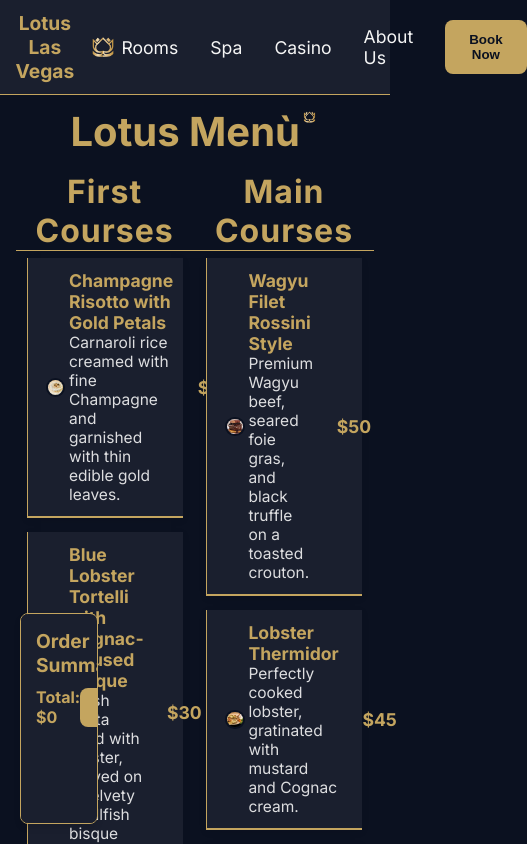
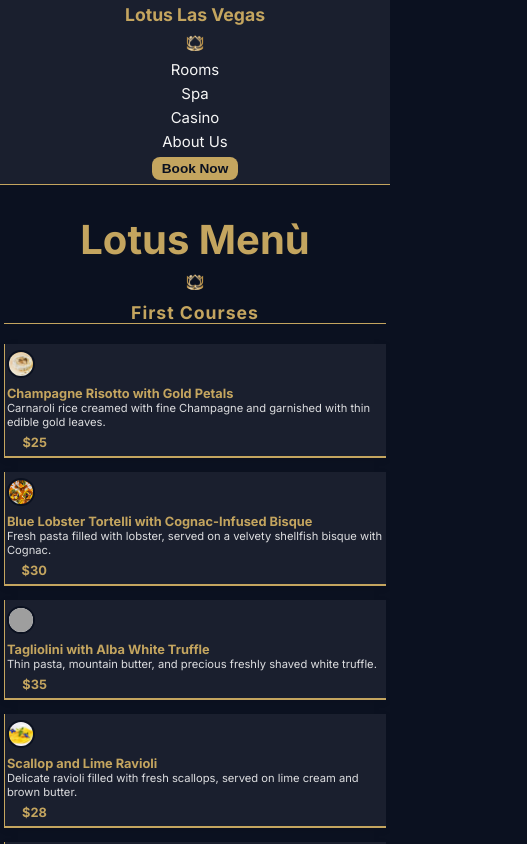
Before and after one commit to develhope/FE-PT-7-TeamProject-2, a React (Vite) app: page /fine-dining in a window 390 px wide. Shown: the top 844 px of the page, 527 px wide, since content can reach past the window. Built offline with nearby package versions, Linux system fonts and the light colour scheme; grey boxes are pictures that could not be loaded.

Commit message:
caricamento media query

```diff
--- a/src/components/Navbar/Navbar.css
+++ b/src/components/Navbar/Navbar.css
@@ -43,3 +43,83 @@
 .navbar-links :hover {
     color: var(--clr-gold);
 }
+
+@media (max-width: 900px) {
+  .navbar {
+    flex-direction: column;
+    padding: 12px 2vw;
+    gap: 12px;
+  }
+  .navbar-logo-and-title {
+    flex-direction: row;
+    justify-content: center;
+    align-items: center;
+    gap: 10px;
+  }
+  .navbar-logo-image {
+    width: 48px;
+    height: 48px;
+  }
+  .navbar-links {
+    gap: 12px;
+    font-size: 1rem;
+  }
+}
+
+@media (max-width: 700px) {
+  .navbar {
+    flex-direction: column;
+    padding: 8px 1vw;
+    gap: 8px;
+  }
+  .navbar-logo-and-title {
+    flex-direction: column;
+    align-items: center;
+    gap: 6px;
+  }
+  .navbar-logo-image {
+    width: 36px;
+    height: 36px;
+  }
+  .navbar-links {
+    flex-direction: column;
+    align-items: center;
+    gap: 8px;
+    font-size: 0.95rem;
+  }
+  .button-submit {
+    font-size: 0.95rem;
+    padding: 6px 16px;
+  }
+}
+
+@media (max-width: 480px) {
+  .navbar {
+    flex-direction: column;
+    padding: 4px 0.5vw;
+    gap: 4px;
+  }
+  .navbar-logo-and-title {
+    flex-direction: column;
+    align-items: center;
+    gap: 4px;
+  }
+  .navbar-logo-image {
+    width: 28px;
+    height: 28px;
+  }
+  .navbar-links {
+    flex-direction: column;
+    align-items: center;
+    gap: 6px;
+    font-size: 0.85rem;
+  }
+  .button-submit {
+    font-size: 0.85rem;
+    padding: 4px 10px;
+  }
+  .navbar-logo-and-title h1 {
+    font-size: 1.1rem;
+    margin: 0;
+  }
+}
--- a/src/components/Offerings/ExploreOurOfferings.css
+++ b/src/components/Offerings/ExploreOurOfferings.css
@@ -13,7 +13,7 @@
     font-size: 2.7rem;
     font-weight: bold;
     text-align: center;
-    margin-bottom: 48px;
+    margin-bottom: 64px;
     letter-spacing: 1px;
     justify-content: center;
 }
@@ -38,7 +38,10 @@
     padding: 0 2vw;
     box-sizing: border-box;
     max-width: 100vw;
+}
 
+.carousel {
+    margin-top: 20px;
 }
 
 .carousel-btn {
@@ -95,21 +98,74 @@
     opacity: 1;
 }
 
-.carousel-fade {
-  position: absolute;
-  top: 0;
-  bottom: 0;
-  width: 60px;
-  pointer-events: none;
-  z-index: 2;
+@media (max-width: 1200px) {
+    .carousel-outer {
+        width: 720px;
+    }
 }
 
-.carousel-fade-left {
-  left: 0;
-  background: linear-gradient(to left, var(--clr-blue) 40%, transparent 100%);
+@media (max-width: 900px) {
+    .carousel-outer {
+        width: 480px;
+    }
+    .carousel-card-wrapper {
+        min-height: 180px;
+        gap: 14px;
+    }
+    .offerings-header {
+        font-size: 2rem;
+        margin-bottom: 56px;
+    }
 }
 
-.carousel-fade-right {
-  right: 0;
-  background: linear-gradient(to right, var(--clr-blue) 40%, transparent 100%);
+@media (max-width: 700px) {
+    .our-offerings {
+        padding: 24px 1vw;
+        margin-bottom: 24px;
+    }
+    .carousel-outer {
+        width: 320px;
+    }
+    .carousel-card-wrapper {
+        min-height: 140px;
+        gap: 10px;
+    }
+    .offerings-header {
+        font-size: 1.4rem;
+        margin-bottom: 48px;
+    }
 }
+
+@media (max-width: 480px) {
+    .our-offerings {
+        padding: 10px 0.5vw;
+    }
+    .carousel-outer {
+        width: 98vw;
+        min-width: 0;
+        max-width: 98vw;
+        padding: 0;
+        overflow-x: auto;
+        display: flex;
+        align-items: center;
+        justify-content: center;
+    }
+    .carousel-card-wrapper {
+        min-height: 100px;
+        gap: 6px;
+        width: max-content !important;
+        justify-content: flex-start;
+        align-items: center;
+    }
+    .carousel-btn {
+        width: 28px;
+        height: 28px;
+        font-size: 1rem;
+        min-width: 28px;
+        min-height: 28px;
+    }
+    .offerings-header {
+        font-size: 1.2rem;
+        margin-bottom: 36px;
+    }
+}
--- a/src/components/Offerings/ExploreOurOfferings.jsx
+++ b/src/components/Offerings/ExploreOurOfferings.jsx
@@ -1,6 +1,7 @@
 import "./ExploreOurOfferings.css";
 import OfferingsCard from "./OfferingsCard/OfferingsCard";
 import { useState, useEffect } from "react";
+import { useRef } from "react";
 
 function ExploreOurOfferings() {
   const cards = [
@@ -51,12 +52,14 @@ function ExploreOurOfferings() {
     ...cards,
     ...cards.slice(0, cardsPerView),
   ];
-
+  const btnNext = useRef();
+  const btnPrev = useRef();
   const [current, setCurrent] = useState(cardsPerView);
   const [transition, setTransition] = useState(true);
   const [needReset, setNeedReset] = useState(false);
 
   const handleNext = () => {
+    btnNext.current.disabled = true;
     if (current === extendedCards.length - cardsPerView - 1) {
       setNeedReset("start");
     }
@@ -65,6 +68,7 @@ function ExploreOurOfferings() {
   };
 
   const handlePrev = () => {
+    btnPrev.current.disabled = true;
     if (current === 1) {
       setNeedReset("end");
     }
@@ -83,6 +87,8 @@ function ExploreOurOfferings() {
       setCurrent(extendedCards.length - 2 * cardsPerView);
       setNeedReset(false);
     }
+    btnPrev.current.disabled = false;
+    btnNext.current.disabled = false;
   };
 
   useEffect(() => {
@@ -99,9 +105,7 @@ function ExploreOurOfferings() {
       <h1 className="offerings-header">Explore Our Offerings</h1>
       <div className="carousel">
         <div className="offerings-carousel" style={{ position: "relative" }}>
-          <div className="carousel-fade carousel-fade-left"></div>
-          <div className="carousel-fade carousel-fade-right"></div>
-          <button className="carousel-btn" onClick={handlePrev}>
+          <button className="carousel-btn" onClick={handlePrev} ref={btnPrev}>
             &lt;
           </button>
           <div className="carousel-outer">
@@ -121,7 +125,7 @@ function ExploreOurOfferings() {
               ))}
             </div>
           </div>
-          <button className="carousel-btn" onClick={handleNext}>
+          <button className="carousel-btn" onClick={handleNext} ref={btnNext}>
             &gt;
           </button>
         </div>
--- a/src/components/Offerings/OfferingsCard/OfferingsCard.css
+++ b/src/components/Offerings/OfferingsCard/OfferingsCard.css
@@ -53,7 +53,62 @@
 
 .offerings-description {
     color: #fff;
-    font-size: 1rem;
+    font-size: 0.9rem;
     margin: 0;
     text-align: center;
 }
+
+@media (max-width: 900px) {
+    .offerings-card {
+        width: 180px;
+        padding: 12px 6px 10px 6px;
+    }
+    .offerings-image {
+        height: 70px;
+    }
+    .offerings-title {
+        font-size: 1rem;
+    }
+    .offerings-description {
+        font-size: 0.9rem;
+    }
+}
+
+@media (max-width: 700px) {
+    .offerings-card {
+        width: 120px;
+        padding: 8px 2px 8px 2px;
+    }
+    .offerings-image {
+        height: 48px;
+    }
+    .offerings-title {
+        font-size: 0.9rem;
+    }
+    .offerings-description {
+        font-size: 0.8rem;
+    }
+}
+
+@media (max-width: 480px) {
+    .offerings-card {
+        width: 80vw;
+        min-width: 80px;
+        max-width: 160px;
+        margin: 0 auto;
+        padding: 6px 1px 6px 1px;
+        box-shadow: 0 2px 8px rgba(226, 180, 64, 0.18);
+        display: flex;
+    }
+    .offerings-image {
+        height: 18vw;
+        min-height: 32px;
+        max-height: 60px;
+    }
+    .offerings-title {
+        font-size: 0.8rem;
+    }
+    .offerings-description {
+        font-size: 0.75rem;
+    }
+}
--- a/src/components/Spa/Spa.css
+++ b/src/components/Spa/Spa.css
@@ -14,12 +14,12 @@
     max-width: 100vw;
     margin: 0 auto 48px auto;
     overflow-x: hidden;
-
 }
 
 .spa-content {
     max-width: 45%;
-    min-width: 0;
+    min-width: 280px;
+    flex: 1 1 320px;
     display: flex;
     flex-direction: column;
     align-items: flex-start;
@@ -60,12 +60,13 @@
 
 .spa-image-wrapper {
     display: flex;
-    align-items: center ;
+    align-items: center;
     justify-content: center;
     box-sizing: border-box;
-    min-width: 35vw;
-    min-height: 25vw;
+    min-width: 220px;
+    min-height: 180px;
     max-width: 40%;
+    flex: 1 1 320px;
     margin-bottom: 4vw;
 }
 
@@ -75,4 +76,71 @@
     border-radius: 8px;
     box-shadow: 0 4px 6px rgba(0, 0, 0, 0.1);
     display: block;
+    max-width: 420px;
 }
+
+@media (max-width: 1024px) {
+    .spa-section {
+        flex-direction: column;
+        gap: 32px;
+        padding: 32px 2vw;
+    }
+    .spa-content {
+        max-width: 100%;
+        width: 100%;
+        align-items: center;
+        text-align: center;
+    }
+    .spa-title, .spa-description {
+        text-align: center;
+    }
+    .spa-image-wrapper {
+        max-width: 100%;
+        min-width: 0;
+        margin-bottom: 0;
+        justify-content: center;
+    }
+}
+
+@media (max-width: 700px) {
+    .spa-section {
+        padding: 24px 1vw;
+        gap: 20px;
+    }
+    .spa-content {
+        padding: 0;
+        min-width: 0;
+    }
+    .spa-card-section {
+        grid-template-columns: 1fr;
+        gap: 16px;
+    }
+    .spa-image-wrapper {
+        min-width: 0;
+        min-height: 120px;
+        max-width: 100%;
+    }
+    .spa-image {
+        max-width: 100%;
+        min-width: 0;
+    }
+}
+
+@media (max-width: 480px) {
+    .spa-section {
+        padding: 12px 0.5vw;
+        margin-bottom: 24px;
+    }
+    .spa-title {
+        font-size: 2rem;
+        margin-bottom: 16px;
+    }
+    .spa-description {
+        font-size: 1rem;
+        margin-bottom: 20px;
+    }
+    .spa-card-section {
+        gap: 10px;
+        margin-bottom: 18px;
+    }
+}
--- a/src/pages/FineDining/Courses/Courses.css
+++ b/src/pages/FineDining/Courses/Courses.css
@@ -60,3 +60,77 @@
     user-select: none;
     transition: background 0.2s, border 0.2s;
 }
+
+@media (max-width: 900px) {
+    .course-card {
+        padding: 10px 8px;
+        min-height: 48px;
+    }
+    .dish-image {
+        width: 48px;
+        height: 48px;
+        margin-right: 10px;
+    }
+    .dish-name {
+        font-size: 1rem;
+    }
+    .dish-description {
+        font-size: 0.9rem;
+    }
+    .dish-price {
+        font-size: 1rem;
+        margin-left: 10px;
+    }
+}
+
+@media (max-width: 700px) {
+    .course-card {
+        padding: 8px 4px;
+        min-height: 36px;
+    }
+    .dish-image {
+        width: 36px;
+        height: 36px;
+        margin-right: 6px;
+    }
+    .dish-name {
+        font-size: 0.95rem;
+    }
+    .dish-description {
+        font-size: 0.85rem;
+    }
+    .dish-price {
+        font-size: 0.95rem;
+        margin-left: 6px;
+    }
+}
+
+@media (max-width: 480px) {
+    .course-card {
+        padding: 6px 2px;
+        min-height: 28px;
+        flex-direction: column;
+        align-items: flex-start;
+        gap: 4px;
+    }
+    .dish-image {
+        width: 28px;
+        height: 28px;
+        margin-right: 0;
+        margin-bottom: 4px;
+    }
+    .dish-details {
+        width: 100%;
+    }
+    .dish-name {
+        font-size: 0.8rem;
+    }
+    .dish-description {
+        font-size: 0.7rem;
+    }
+    .dish-price {
+        font-size: 0.8rem;
+        margin-left: 0;
+        margin-top: 2px;
+    }
+}
--- a/src/pages/FineDining/FineDining.css
+++ b/src/pages/FineDining/FineDining.css
@@ -5,15 +5,14 @@
   background: var(--clr-dark-blue);
   padding: 4vw;
 }
-.menu-header{
+.menu-header {
   display: flex;
   align-items: flex-start;
   justify-content: center;
   margin-top: 3vw;
   font-size: 2vw;
-
 }
-.dining-logo{
+.dining-logo {
   display: flex;
   align-items: flex-start;
   width: 5vw;
@@ -32,8 +31,7 @@
   text-align: center;
   margin-bottom: 1vw;
   letter-spacing: 1px;
-    border-bottom: 1px solid var(--clr-gold) ;
-
+  border-bottom: 1px solid var(--clr-gold);
 }
 
 .menu-list {
@@ -49,8 +47,6 @@
 .dessert-box {
   background: var(--clr-blue);
   border-radius: 10px;
-
-
   border: 1px solid var(--clr-gold);
   padding: 32px 32px 24px 32px;
   width: 90vw;
@@ -65,8 +61,7 @@
   text-align: center;
   margin-bottom: 1vw;
   letter-spacing: 1px;
-    border-bottom: 1px solid var(--clr-gold) ;
-
+  border-bottom: 1px solid var(--clr-gold);
 }
 
 .dessert-list {
@@ -130,7 +125,7 @@
 .course-card:active .dish-name,
 .course-card:hover .dish-price,
 .course-card:active .dish-price {
-    color: var(--clr-blue) ;
+  color: var(--clr-blue);
   background: transparent;
 }
 
@@ -147,14 +142,14 @@
 
 .dessert:hover,
 .dessert:active {
-    background: var(--clr-gold,);
+  background: var(--clr-gold);
 }
 
 .dessert:hover .dessert-name,
 .dessert:active .dessert-name,
 .dessert:hover .dessert-price,
 .dessert:active .dessert-price {
-    color: var(--clr-blue) ;
+  color: var(--clr-blue);
   background: transparent;
 }
 
@@ -163,3 +158,141 @@
   color: var(--clr-blue);
   opacity: 0.95;
 }
+
+@media (max-width: 900px) {
+  .menu-header {
+    flex-direction: column;
+    align-items: center;
+    gap: 10px;
+    margin-top: 24px;
+    font-size: 1.3rem;
+  }
+  .dining-logo {
+    width: 48px;
+    height: 48px;
+  }
+  .menu-title {
+    font-size: 1rem;
+    margin-bottom: 12px;
+  }
+  .menu-list {
+    max-width: 100vw;
+    width: 100%;
+    gap: 12px;
+  }
+  .menu-container {
+    flex-direction: column;
+    align-items: center;
+    gap: 32px;
+    padding: 2vw;
+  }
+  .menu-column {
+    width: 100%;
+    max-width: 600px;
+    flex-direction: column;
+    gap: 0;
+    padding: 0;
+  }
+}
+
+@media (max-width: 700px) {
+  .menu-header {
+    flex-direction: column;
+    gap: 8px;
+    padding: 10px 0;
+    font-size: 1.1rem;
+  }
+  .dining-logo {
+    width: 36px;
+    height: 36px;
+  }
+  .menu-title {
+    font-size: 1.1rem;
+    margin-bottom: 8px;
+  }
+  .menu-container {
+    gap: 18px;
+    padding: 1vw;
+  }
+  .menu-column {
+    width: 100%;
+    max-width: 98vw;
+    padding: 0;
+  }
+  .menu-list {
+    max-width: 100vw;
+    width: 100%;
+    gap: 8px;
+    margin-top: 20px;
+  }
+}
+
+@media (max-width: 480px) {
+  .menu-header {
+    flex-direction: column;
+    gap: 4px;
+    padding: 6px 0;
+    font-size: 1rem;
+  }
+  .dining-logo {
+    width: 28px;
+    height: 28px;
+  }
+  .menu-title {
+    font-size: 1.1rem;
+    text-align: center;
+  }
+  .menu-container {
+    flex-direction: column;
+    gap: 10px;
+    padding: 0;
+  }
+  .menu-column {
+    width: 100vw;
+    max-width: 100vw;
+    padding: 0 1vw;
+    flex-direction: column;
+    gap: 0;
+  }
+  .menu-list {
+    max-width: 100vw;
+    width: 100%;
+    gap: 4px;
+    flex-direction: column;
+    margin-top: 20px;
+  }
+  .dessert-section {
+    padding: 0 1vw;
+  }
+  .dessert-title {
+    font-size: 1.1rem;
+    margin-bottom: 8px;
+    text-align: center;
+  }
+  .dessert-list {
+    grid-template-columns: 1fr;
+    gap: 8px 0;
+  }
+  .dessert-row {
+    flex-direction: column;
+    align-items: flex-start;
+    gap: 4px;
+    min-height: unset;
+    padding: 8px 0;
+  }
+  .dessert-img {
+    width: 40px;
+    height: 40px;
+  }
+  .dessert-price {
+    font-size: 0.95rem;
+    margin-top: 2px;
+    margin-left: 0;
+    text-align: left;
+  }
+  .order-guest-row {
+    flex-direction: column;
+    gap: 12px;
+    padding: 0 1vw;
+  }
+}
--- a/src/pages/GuestInfo/GuestInfo.css
+++ b/src/pages/GuestInfo/GuestInfo.css
@@ -3,12 +3,13 @@
     padding: 30px;
     border: 1px solid var(--clr-gold);
     border-radius: 8px;
-    margin: 0 auto 40px;
     color: var(--clr-gold);
     display: flex;
     flex-direction: column;
     gap: 15px;
-    max-width: 20%;
+    max-width: 20vw;
+    font-size: 1.1rem;
+    line-height: 1.5;
 }
 
 .spa-guest-form {
@@ -23,4 +24,57 @@
     border-radius: 8px;
     background-color: var(--clr-dark-blue);
     color: var(--clr-gold);
+    font-size: 1rem;
 }
+
+@media (max-width: 1200px) {
+  .spa-guest-info {
+    max-width: 40vw;
+    padding: 24px;
+    font-size: 1.05rem;
+  }
+  .spa-guest-form input {
+    font-size: 0.98rem;
+    padding: 7px;
+  }
+}
+
+@media (max-width: 900px) {
+  .spa-guest-info {
+    max-width: 60vw;
+    padding: 20px;
+    font-size: 1rem;
+  }
+  .spa-guest-form input {
+    font-size: 0.97rem;
+    padding: 6px;
+  }
+}
+
+@media (max-width: 700px) {
+  .spa-guest-info {
+    max-width: 90vw;
+    padding: 14px;
+    font-size: 0.97rem;
+  }
+  .spa-guest-form input {
+    font-size: 0.95rem;
+    padding: 5px;
+  }
+}
+
+@media (max-width: 480px) {
+  .spa-guest-info {
+    max-width: 100vw;
+    width: 98vw;
+    padding: 8px;
+    font-size: 0.95rem;
+    border-radius: 6px;
+    gap: 10px;
+    line-height: 1.4;
+  }
+  .spa-guest-form input {
+    font-size: 0.93rem;
+    padding: 4px;
+  }
+}
--- a/src/pages/GuestInfo/GuestInfo.jsx
+++ b/src/pages/GuestInfo/GuestInfo.jsx
@@ -1,4 +1,3 @@
-import React from 'react';
 import './GuestInfo.css';
 
 function GuestInfo({ onSubmit, title = "Guest Information", buttonLabel = "Confirm Booking" }) {
--- a/src/pages/Order summary/OrderSummary.css
+++ b/src/pages/Order summary/OrderSummary.css
@@ -75,3 +75,45 @@
     display: flex;
     align-items: center;
 }
+
+@media (max-width: 900px) {
+  .order-summary {
+    position: static;
+    width: 60%;
+    height: auto;
+    margin: 0 auto 18px auto;
+    font-size: 1rem;
+    margin-top: 20px;
+  }
+}
+
+@media (max-width: 700px) {
+  .order-summary {
+    width: 90%;
+    font-size: 0.95rem;
+    padding: 10px;
+    margin-top: 20px;
+
+  }
+}
+
+@media (max-width: 480px) {
+  .order-summary {
+    width: 100vw;
+    min-width: 0;
+    max-width: 90vw;
+    font-size: 0.9rem;
+    padding: 6px;
+    border-radius: 6px;
+    margin: 0 auto 10px auto;
+    margin-top: 20px;
+  }
+  .order-item-image {
+    width: 32px;
+    min-width: 24px;
+    margin-right: 6px;
+  }
+  .remove-item-button {
+    font-size: 1rem;
+  }
+}
```
Lines whose indentation alone changed are shown as unchanged.
